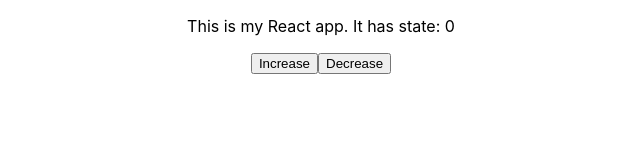
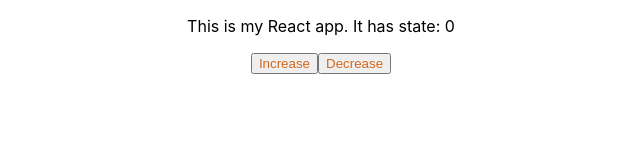
Before and after one commit to ianarkhipov/Kromm_stdp_1, a React (Create React App) app in the folder React_swapi/react-sw/: page / in a window 1280 px wide. Shown: the top 160 px of the page, without its empty margins (319-959 px from the left). Built offline with nearby package versions, Linux system fonts and the light colour scheme.

Commit message:
Added Character component

```diff
--- a/React_swapi/react-sw/src/App.js
+++ b/React_swapi/react-sw/src/App.js
@@ -1,6 +1,7 @@
 import logo from './logo.svg';
 import './App.css';
 import {useState} from "react";
+import {Character} from "./Character"
 
 function App() {
   const [count, setCount] = useState(0)
@@ -22,6 +23,7 @@
       </p>
       <button onClick={increase}>Increase</button>
       <button onClick={decrease}>Decrease</button>
+      <Character characterName = "Vasya"/>
     </div>
   );
 }
--- /dev/null
+++ b/React_swapi/react-sw/src/Character.jsx
@@ -0,0 +1,8 @@
+function Character() {
+    return(
+        <div></div>
+    )
+
+}
+
+export {Character}
--- a/React_swapi/react-sw/src/index.css
+++ b/React_swapi/react-sw/src/index.css
@@ -11,3 +11,6 @@
   font-family: source-code-pro, Menlo, Monaco, Consolas, 'Courier New',
     monospace;
 }
+button {
+    color: chocolate;
+}
```
Also changed, not shown: React_swapi/react-sw/src/my-file.js (added).
